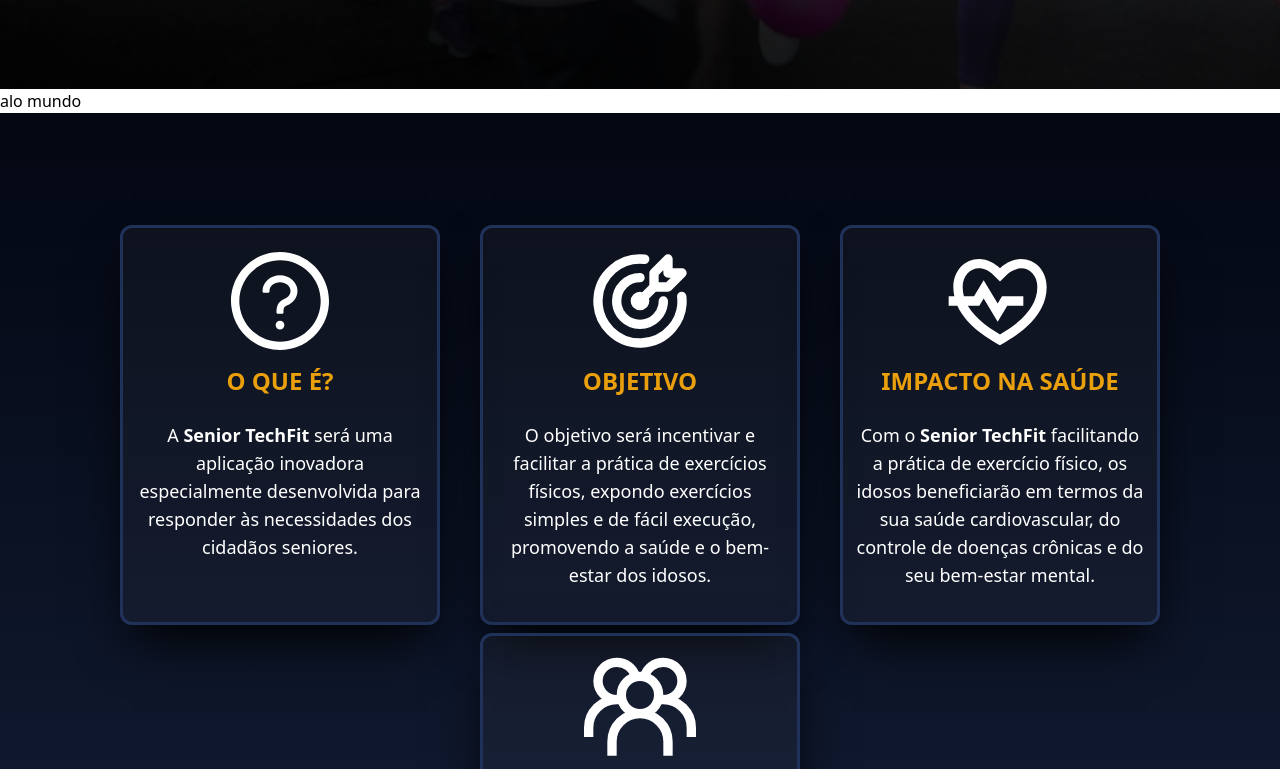
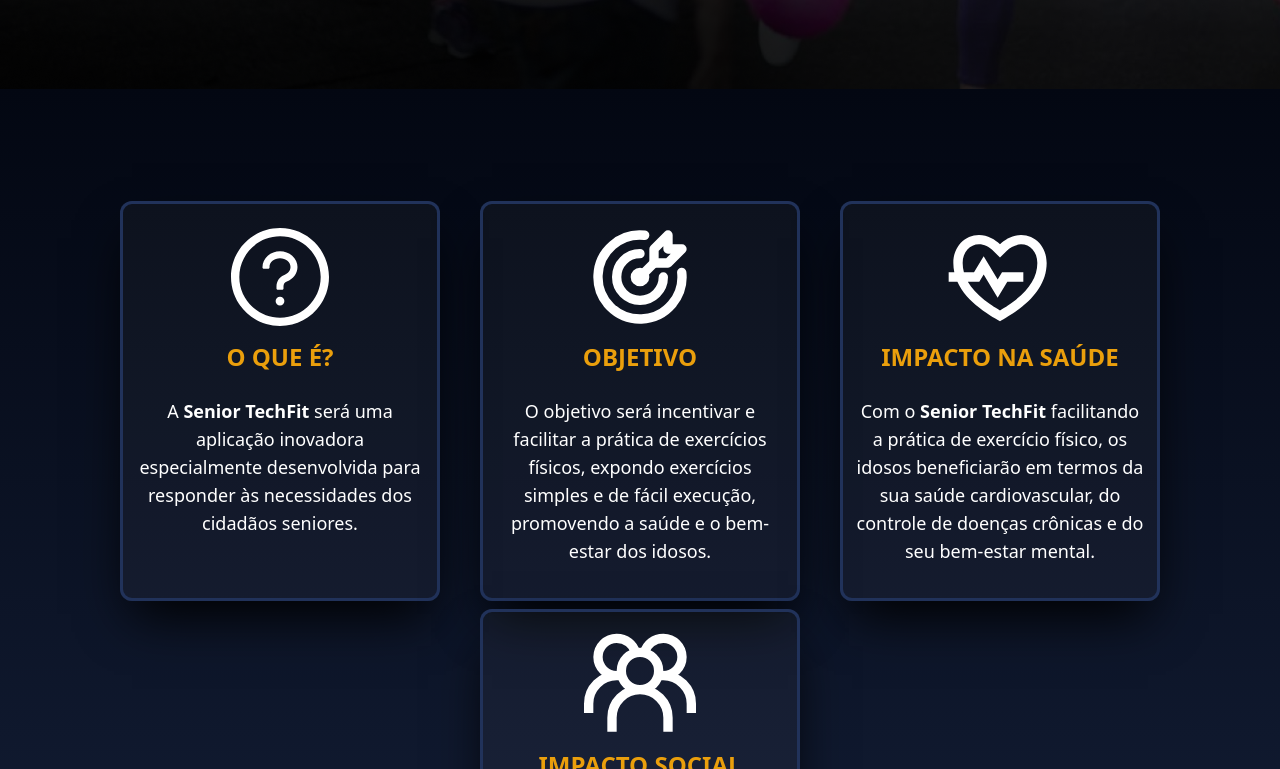
Before and after one commit to IsaKaillany/physical-education-lp, a React (Vite) app in the folder physical-education/: page / in a window 1280 px wide. Shown: the part 711-1480 px from the top of the page. Built offline with nearby package versions, Linux system fonts and the light colour scheme.

Commit message:
chore: rename and details

```diff
--- a/physical-education/src/components/sectionFour.jsx
+++ b/physical-education/src/components/sectionFour.jsx
@@ -4,7 +4,7 @@
     return (
         <section
             id="app"
-            className="flex flex-col max-md:gap-6 items-center justify-center bg-[#16223D] p-6 overflow-x-hidden"
+            className="flex flex-col max-md:gap-6 items-center justify-center bg-[#16223D] p-6 overflow-x-hidden pt-28"
         >
             <h1 className="text-white text-center font-semibold text-4xl max-sm:text-2xl pb-16 max-md:pb-8">
                 O que a{" "}
--- a/physical-education/src/components/sectionTwo.jsx
+++ b/physical-education/src/components/sectionTwo.jsx
@@ -1,6 +1,35 @@
+import CardInfo from "./cards";
+import { TbTargetArrow } from "react-icons/tb";
+import { RiHeartPulseLine } from "react-icons/ri";
+import { AiOutlineQuestionCircle } from "react-icons/ai";
+import { GrGroup } from "react-icons/gr";
 
 export default function SectionTwo() {
- return (
-    <div>alo mundo</div>
-);
+    return (
+        <section
+            id="about"
+            className="flex flex-wrap gap-2 max-md:gap-6 items-center justify-center py-28 bg-gradient-to-t from-[#16223D] to-gray-950"
+        >
+            <CardInfo
+                icon={AiOutlineQuestionCircle}
+                title="O que é?"
+                content="A Senior TechFit será uma aplicação inovadora especialmente desenvolvida para responder às necessidades dos cidadãos seniores."
+            />
+            <CardInfo
+                icon={TbTargetArrow}
+                title="Objetivo"
+                content="O objetivo será incentivar e facilitar a prática de exercícios físicos, expondo exercícios simples e de fácil execução, promovendo a saúde e o bem-estar dos idosos. "
+            />
+            <CardInfo
+                icon={RiHeartPulseLine}
+                title="Impacto na saúde"
+                content="Com o Senior TechFit facilitando a prática de exercício físico, os idosos beneficiarão em termos da sua saúde cardiovascular, do controle de doenças crônicas e do seu bem-estar mental."
+            />
+            <CardInfo
+                icon={GrGroup}
+                title="Impacto social"
+                content="Na sociedade, o incentivo ao estilo de vida ativo para idosos reduz a sobrecarga no sistema de saúde e promove uma comunidade mais integrada, com maior interação social e menos isolamento."
+            />
+        </section>
+    );
 }
```
